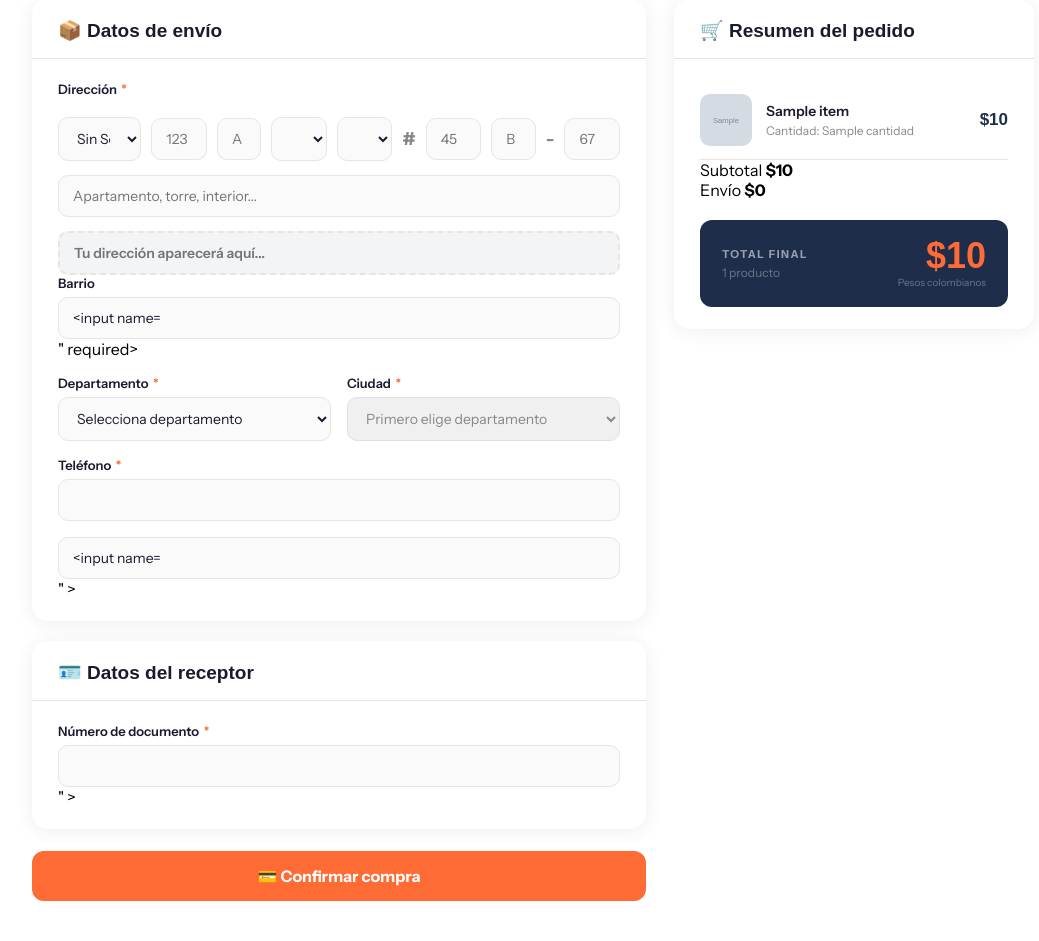
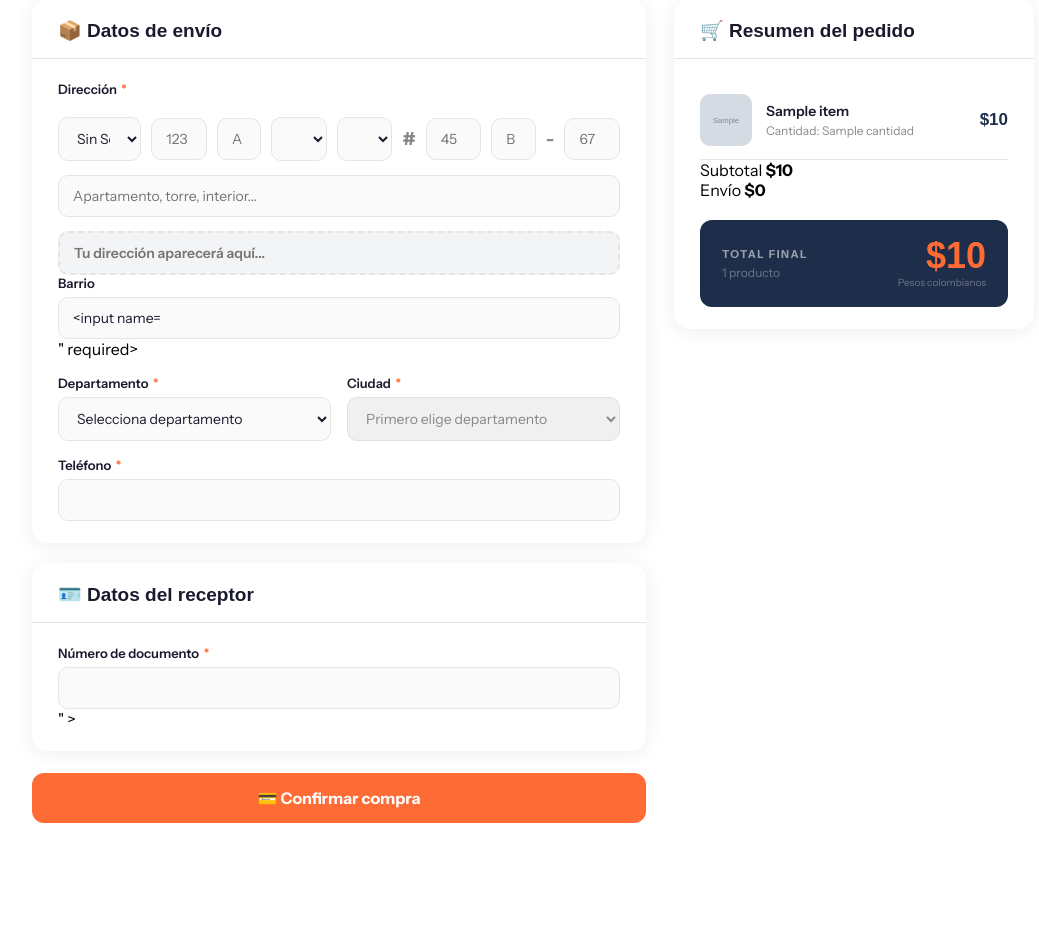
Before and after one commit to Samue587/moa_shop, a Django app: template templates/tienda/checkout.html in a window 1280 px wide. Shown: the part 113-1054 px from the top of the page, without its empty margins (107-1146 px from the left). After the commit the page ends 936 px from the top, so only its background shows below. Run offline with Django 5.2, Linux system fonts and the light colour scheme; the template is opened without the code that fills it: most values are stand-ins (such as "Sample title", 1, 10 or a date in 2020); grey boxes marked "Sample" are stand-in pictures; form fields are guessed from the names that the template uses; some web fonts are replaced.

Commit message:
Quitar campo innecesario

```diff
--- a/templates/tienda/checkout.html
+++ b/templates/tienda/checkout.html
@@ -510,12 +510,6 @@
                             </small>
                         </div>
 
-                        <input
-                            type="tel"
-                            name="telefono"
-                            required
-                            value="{{ form.telefono|default:'' }}"
-                        >
 
                     </div>
 
```
